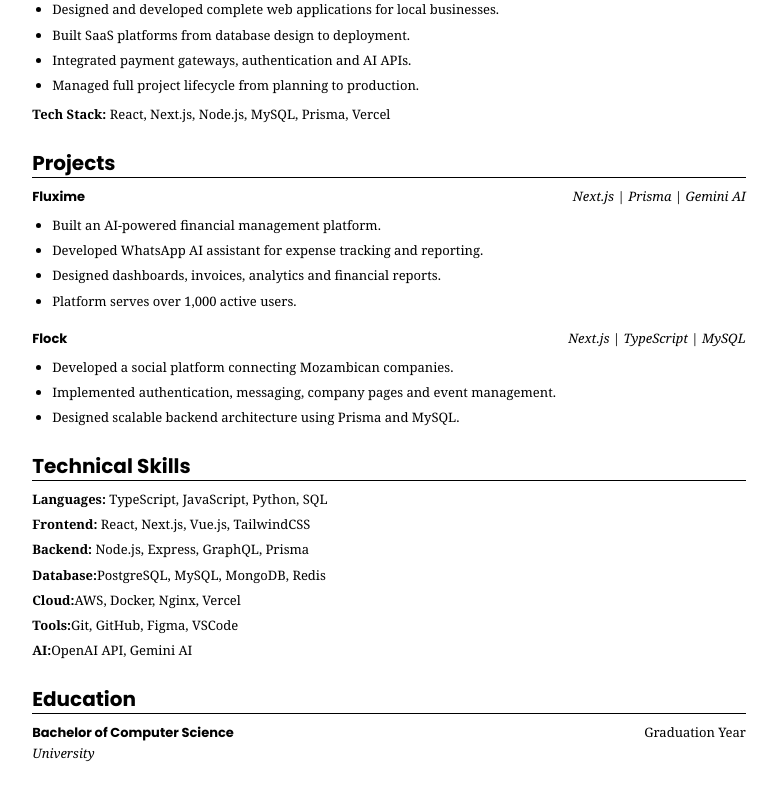
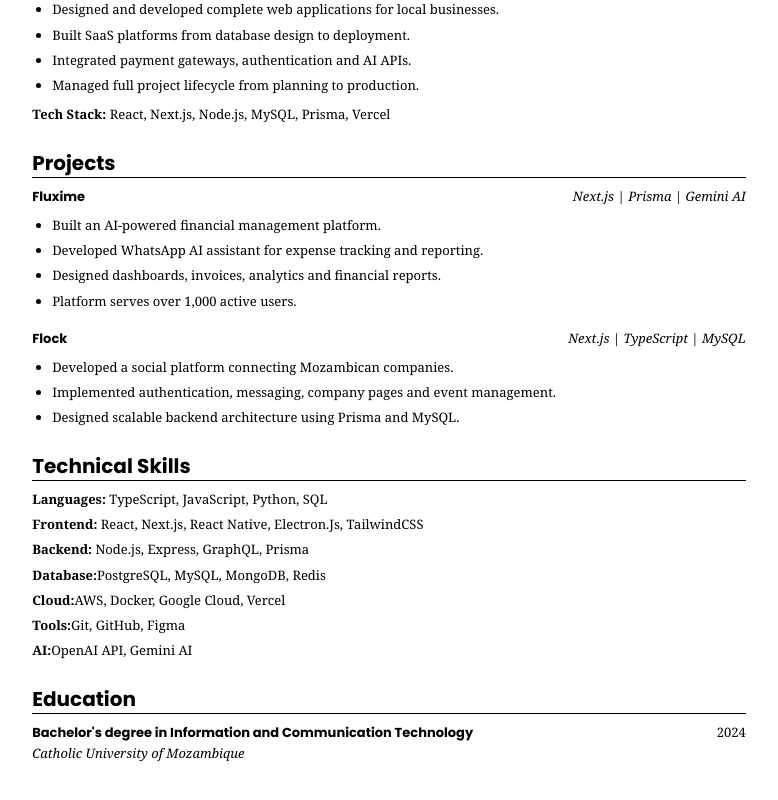
Before and after one commit to EufrasioJoao/my-portfolio-2.0, a Next.js app: page /resume in a window 1280 px wide. Shown: the part 458-1258 px from the top of the page, without its empty margins (251-1029 px from the left). Built offline with nearby package versions, Linux system fonts and the light colour scheme.

Commit message:
Update resume details in page.tsx

```diff
--- a/app/resume/page.tsx
+++ b/app/resume/page.tsx
@@ -287,7 +287,7 @@ export default function Resume() {
 
           <p>
             <strong>Frontend:</strong> React,
-            Next.js, Vue.js, TailwindCSS
+            Next.js, React Native, Electron.Js, TailwindCSS
           </p>
 
           <p>
@@ -302,12 +302,12 @@ export default function Resume() {
 
           <p>
             <strong>Cloud:</strong>
-            AWS, Docker, Nginx, Vercel
+            AWS, Docker, Google Cloud, Vercel
           </p>
 
           <p>
             <strong>Tools:</strong>
-            Git, GitHub, Figma, VSCode
+            Git, GitHub, Figma
           </p>
 
           <p>
@@ -332,17 +332,17 @@ export default function Resume() {
           <div>
 
             <h3 className="font-bold">
-              Bachelor of Computer Science
+              Bachelor's degree in Information and Communication Technology
             </h3>
 
             <p className="italic">
-              University
+              Catholic University of Mozambique
             </p>
 
           </div>
 
           <p>
-            Graduation Year
+            2024
           </p>
 
         </div>
```
